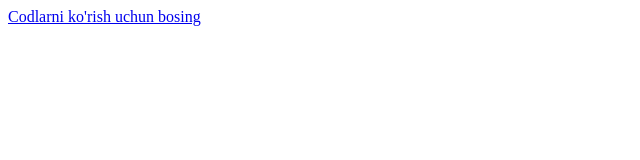
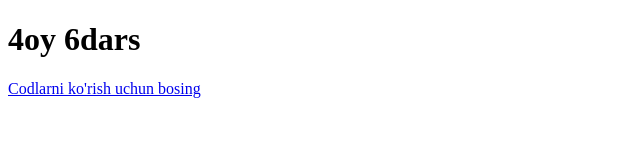
Before and after one commit to zafarbektolanboyev/4oy6dars, a plain HTML site: page index.html in a window 1280 px wide. Shown: the whole page, without its empty margins (0-640 px from the left). Drawn offline with Linux system fonts and the light colour scheme.

Commit message:
indexhtml

```diff
--- a/index.html
+++ b/index.html
@@ -6,6 +6,7 @@
     <title>Document</title>
 </head>
 <body>
+    <h1>4oy 6dars</h1>
     <a href="./app.js">Codlarni ko'rish uchun bosing</a>
     <script src="./app.js"></script>
 </body>
```
